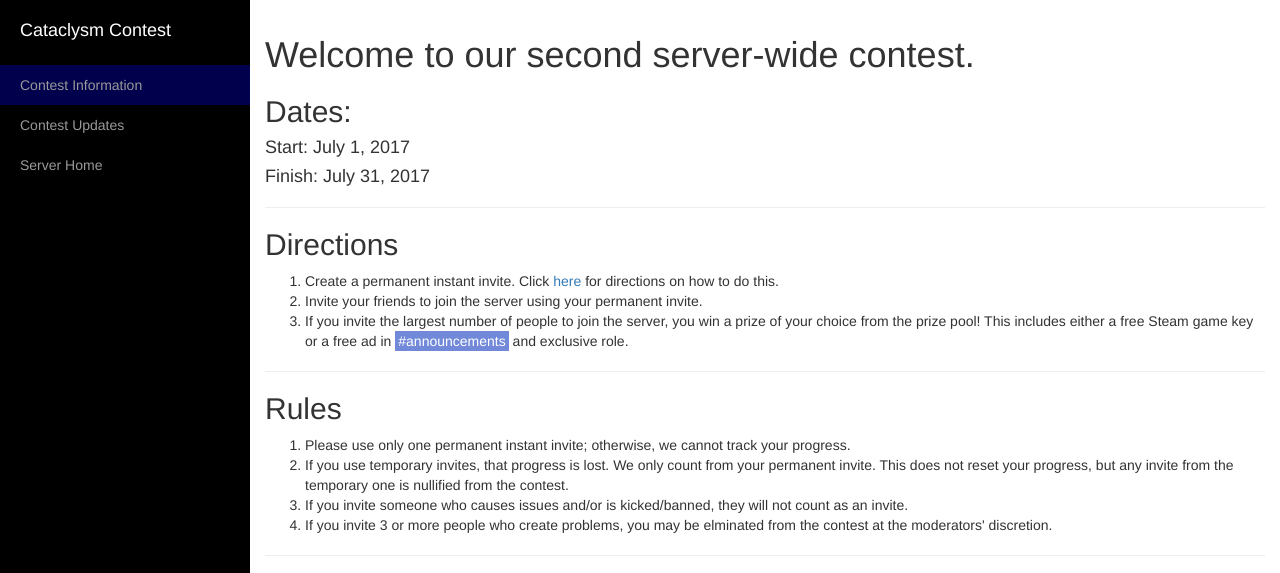
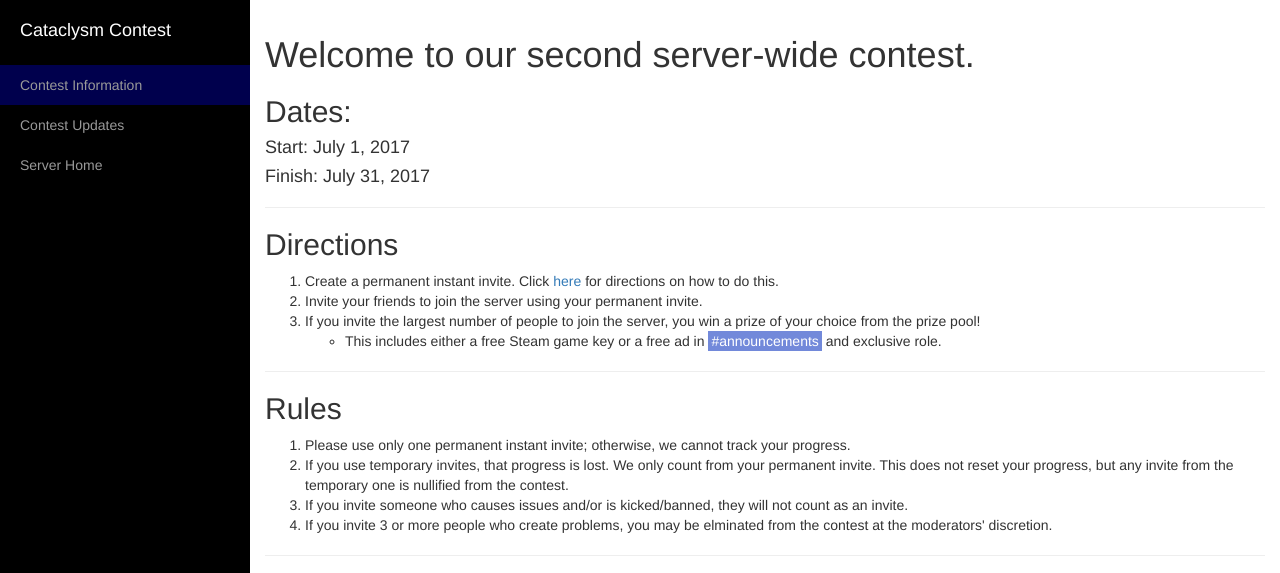
Before and after one commit to cataclysmdiscord/Contest, a website: page index.html in a window 1280 px wide. Shown: the top 573 px of the page. Drawn offline with Linux system fonts and the light colour scheme.

Commit message:
Update index.html

```diff
--- a/index.html
+++ b/index.html
@@ -69,7 +69,10 @@
                             <li>Create a permanent instant invite. Click <a href="https://support.discordapp.com/hc/en-us/articles/208866998-Instant-Invite-101" target="_blank">here</a> for directions on how to do this.
                             </li>
                             <li>Invite your friends to join the server using your permanent invite.</li>
-                            <li>If you invite the largest number of people to join the server, you win a prize of your choice from the prize pool! This includes either a free Steam game key or a free ad in <span style="padding-left: 3px; padding-right: 3px; padding-top: 2px; padding-bottom: 2px; color: #ffffff; background: #7289da; transition: background-color 0.05s, color 0.05s;">#announcements</span> and exclusive role.</li>
+                            <li>If you invite the largest number of people to join the server, you win a prize of your choice from the prize pool!</li>
+                            <ul>
+                                <li>This includes either a free Steam game key or a free ad in <span style="padding-left: 3px; padding-right: 3px; padding-top: 2px; padding-bottom: 2px; color: #ffffff; background: #7289da; transition: background-color 0.05s, color 0.05s;">#announcements</span> and exclusive role.</li>
+                            </ul>
                         </ol>
                         <hr>
                     </section>
```
